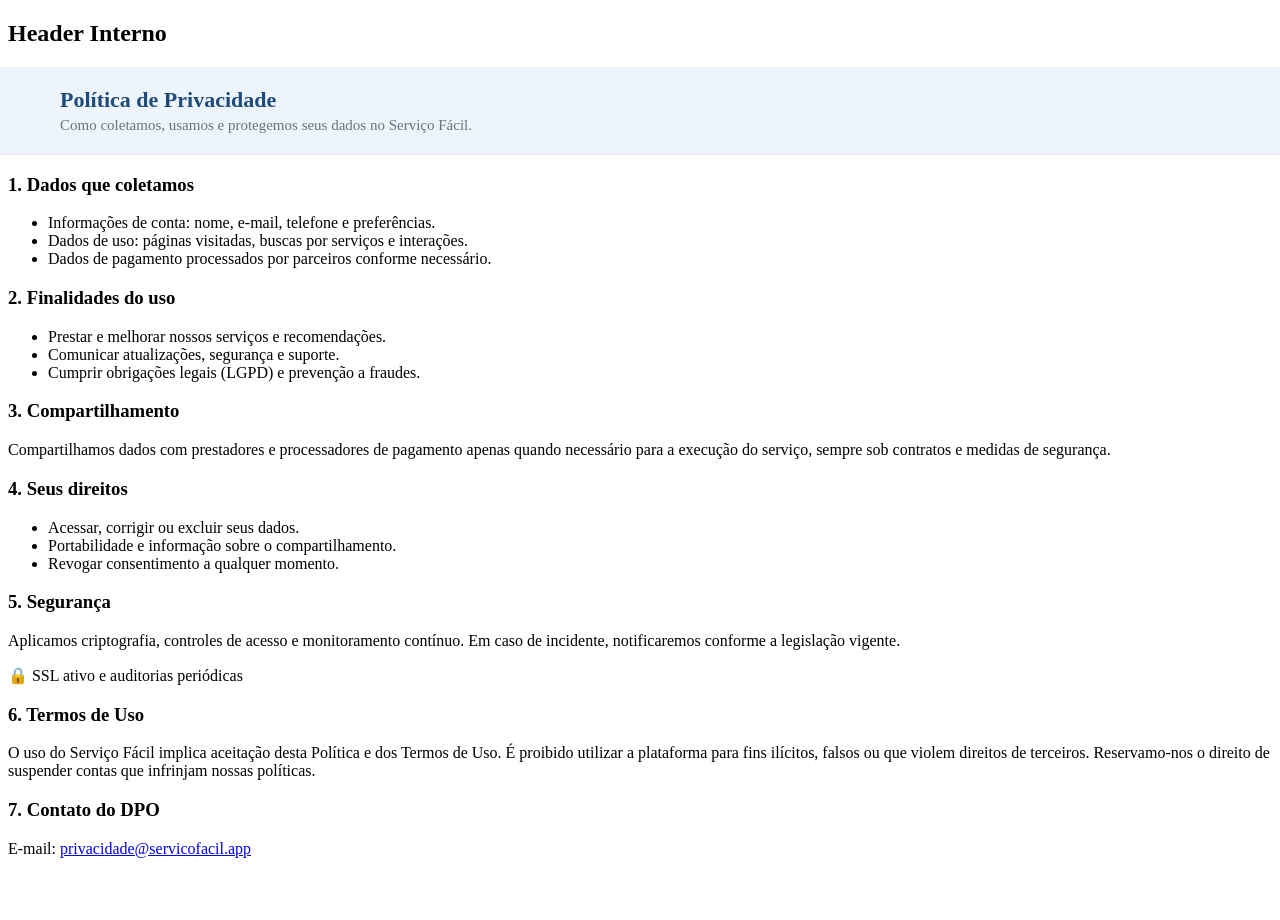
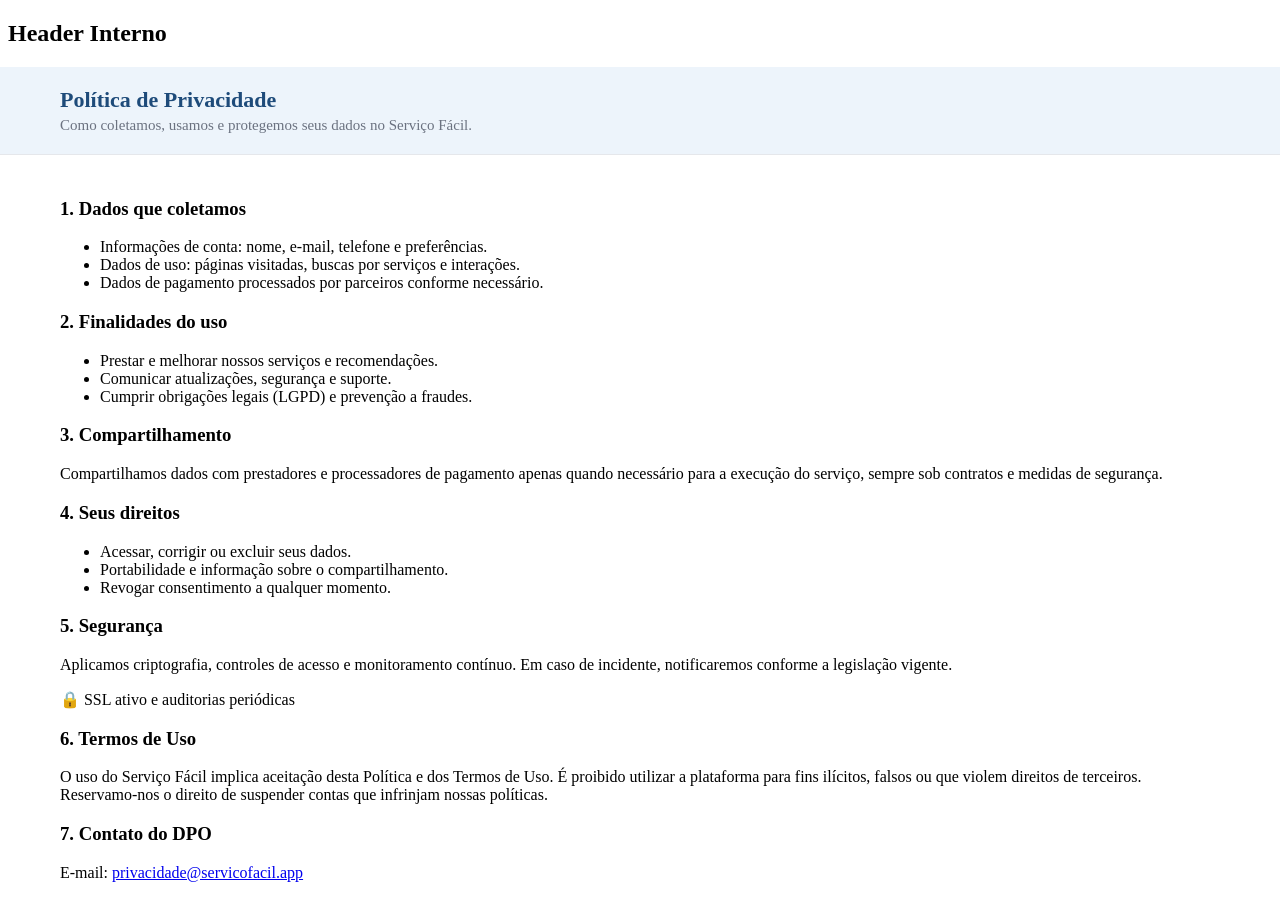
Before and after one commit to Ralk3/ProjetoCompAplicadaFront, a React (Vite) app: page /politica-de-privacidade in a window 1280 px wide. Shown: the top 920 px of the page. Before the commit the page ends 874 px from the top, so only its background shows below. Built offline with nearby package versions, Linux system fonts and the light colour scheme.

Commit message:
Estrutura da Página

```diff
--- a/src/pages/PrivacyPolicy/PrivacyPolicy.css
+++ b/src/pages/PrivacyPolicy/PrivacyPolicy.css
@@ -31,3 +31,9 @@
   color: var(--sf-muted);
   font-size: 15px;
 }
+/* ===== Página ===== */
+.sf-privacy-page {
+  max-width: 1160px;
+  margin: 0 auto;
+  padding: 24px 16px;
+}
```
